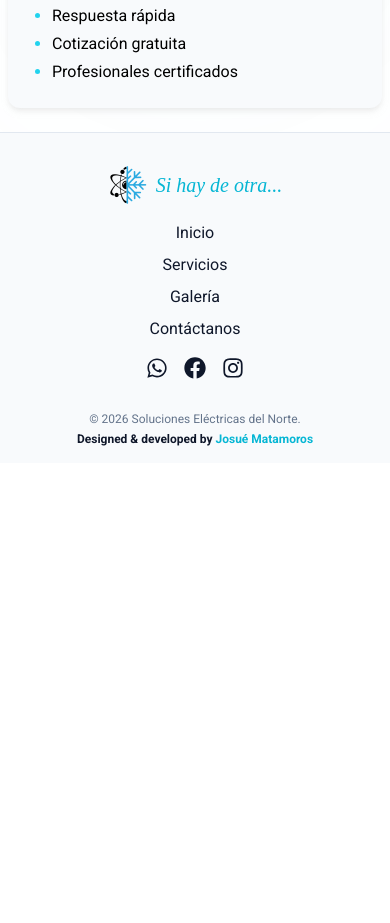
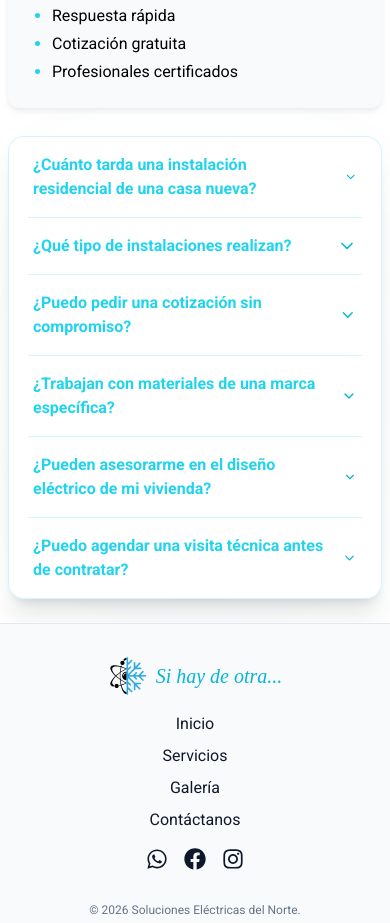
Before and after one commit to JosueMatamoros/soluciones_electricas, a React (Vite) app in the folder SolucionesElectricas/: page /servicios/instalaciones-residenciales in a window 390 px wide. Shown: the part 2360-3283 px from the top of the page. Before the commit the page ends 2823 px from the top, so only its background shows below. Built offline with nearby package versions, Linux system fonts and the light colour scheme.

Commit message:
feat: delete hidden FAQ

```diff
--- a/SolucionesElectricas/src/pages/servicesPages/ResidentialInstallationsPage.jsx
+++ b/SolucionesElectricas/src/pages/servicesPages/ResidentialInstallationsPage.jsx
@@ -172,7 +172,7 @@ export default function ResidentialInstallationsPage() {
               description="Obtén una cotización personalizada para tu proyecto residencial o comercial"
             />
             {/* FAQ solo en pantallas grandes */}
-            <div className="hidden lg:block mt-7">
+            <div className="mt-7">
               <FAQAccordion
                 faqs={[
                   {
```
